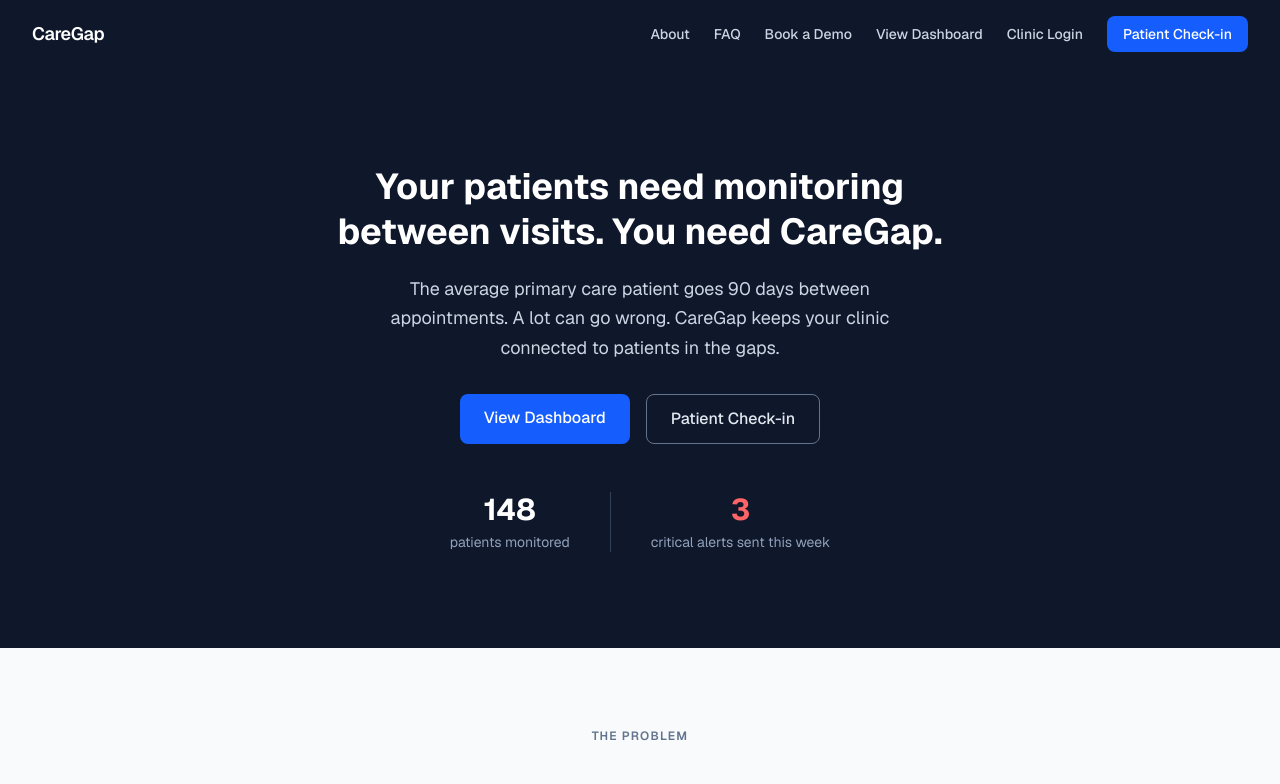
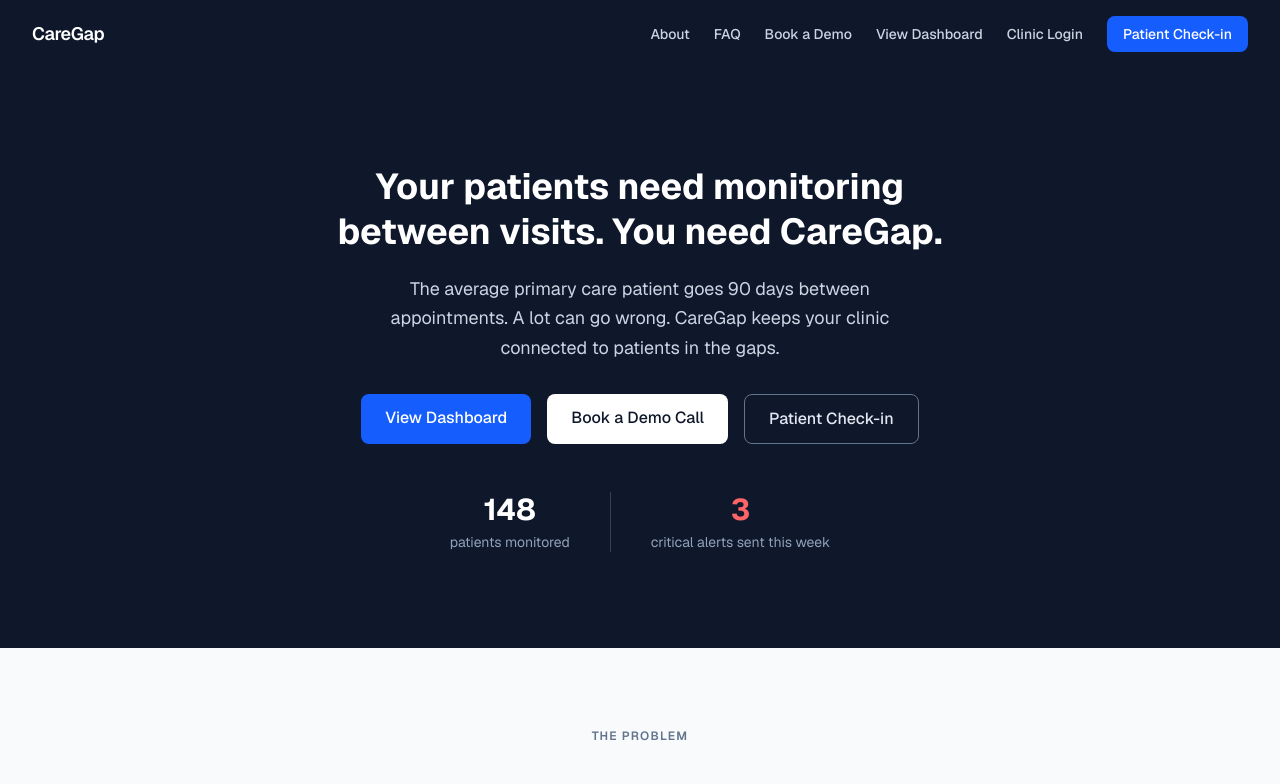
Before and after one commit to sunandachowdary719-dev/caregap-mvp, a Next.js app in the folder web/: page / in a window 1280 px wide. Shown: the top 784 px of the page. Built offline with nearby package versions, Linux system fonts and the light colour scheme.

Commit message:
feat: Calendly link, build fix

```diff
--- a/web/app/api/patients/[id]/route.ts
+++ b/web/app/api/patients/[id]/route.ts
@@ -8,13 +8,14 @@
 
 export async function GET(
   _request: Request,
-  { params }: { params: { id: string } }
+  { params }: { params: Promise<{ id: string }> }
 ) {
   try {
+    const { id } = await params
     const { data, error } = await supabase
       .from('patients')
       .select('*')
-      .eq('id', params.id)
+      .eq('id', id)
       .single()
 
     if (error || !data) {
--- a/web/app/page.tsx
+++ b/web/app/page.tsx
@@ -44,7 +44,7 @@
         <div className="flex gap-6 text-sm font-medium items-center">
           <Link href="/about" className="text-slate-300 hover:text-white transition-colors">About</Link>
           <Link href="/faq" className="text-slate-300 hover:text-white transition-colors">FAQ</Link>
-          <a href="https://calendly.com" target="_blank" rel="noopener noreferrer" className="text-slate-300 hover:text-white transition-colors">Book a Demo</a>
+          <a href="https://calendly.com/sunandachowdary719/30min" target="_blank" rel="noopener noreferrer" className="text-slate-300 hover:text-white transition-colors">Book a Demo</a>
           <Link href="/dashboard" className="text-slate-300 hover:text-white transition-colors">View Dashboard</Link>
           <Link href="/login" className="text-slate-300 hover:text-white transition-colors">Clinic Login</Link>
           <Link href="/checkin" className="bg-blue-600 hover:bg-blue-700 text-white px-4 py-2 rounded-lg transition-colors">Patient Check-in</Link>
@@ -63,6 +63,9 @@
           <Link href="/dashboard" className="bg-blue-600 hover:bg-blue-700 text-white px-6 py-3 rounded-lg font-medium transition-colors">
             View Dashboard
           </Link>
+          <a href="https://calendly.com/sunandachowdary719/30min" target="_blank" rel="noopener noreferrer" className="bg-white hover:bg-slate-100 text-slate-900 px-6 py-3 rounded-lg font-medium transition-colors">
+            Book a Demo Call
+          </a>
           <Link href="/checkin" className="border border-slate-500 hover:border-slate-300 text-slate-200 px-6 py-3 rounded-lg font-medium transition-colors">
             Patient Check-in
           </Link>
```
